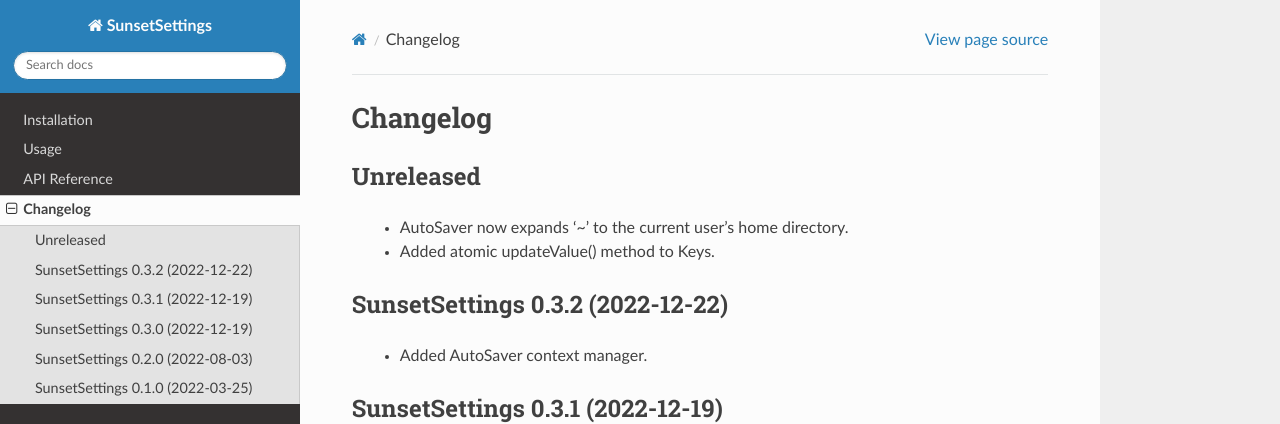
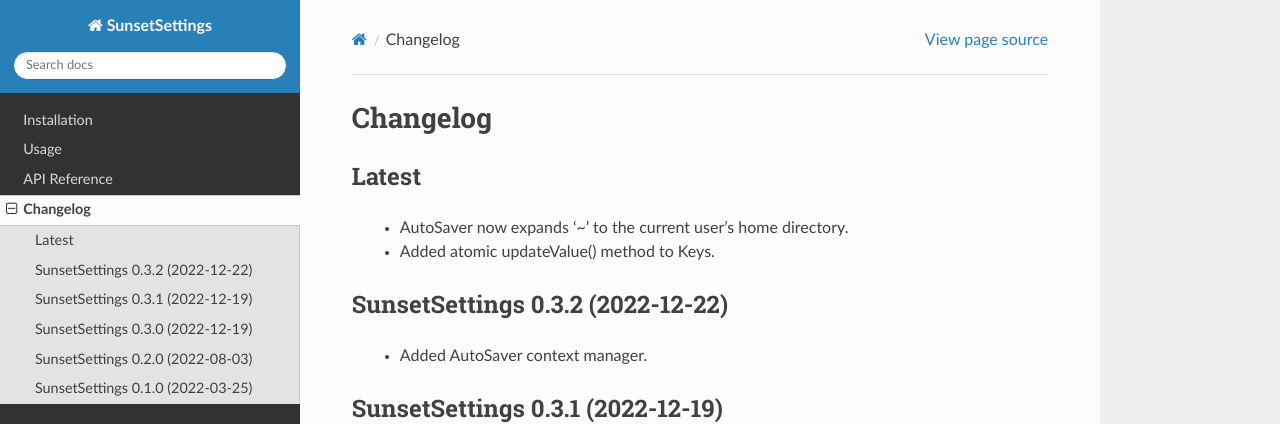
Before and after one commit to pvaret/SunsetSettings, a Sphinx documentation site: the page built from docs/source/changelog.rst, in a window 1280 px wide and 1285 px high. Shown: the top 424 px of the window. Built offline with Sphinx 7.4.7 and the Read the Docs theme 2.0.0, drawn with Linux system fonts in a browser that asks for light colours.

Commit message:
Added missing method to API doc.
Also renamed unreleased changes doc section.

```diff
--- a/docs/source/api.rst
+++ b/docs/source/api.rst
@@ -53,6 +53,8 @@
 
 .. autoclass:: sunset.AutoSaver
 
+    .. automethod:: doLoad
+
     .. automethod:: doSave
 
     .. automethod:: saveIfNeeded
--- a/docs/source/changelog.rst
+++ b/docs/source/changelog.rst
@@ -1,8 +1,8 @@
 Changelog
 =========
 
-Unreleased
-----------
+Latest
+------
 
   - AutoSaver now expands '~' to the current user's home directory.
   - Added atomic updateValue() method to Keys.
```
